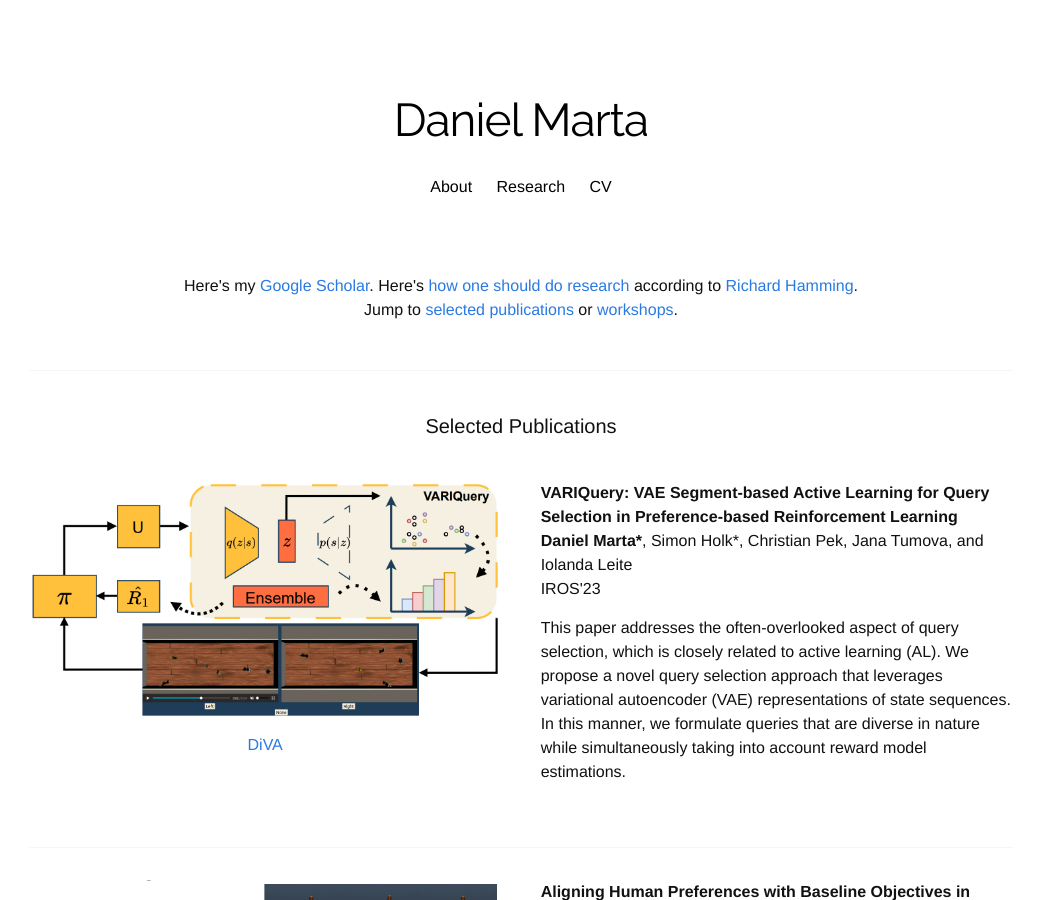
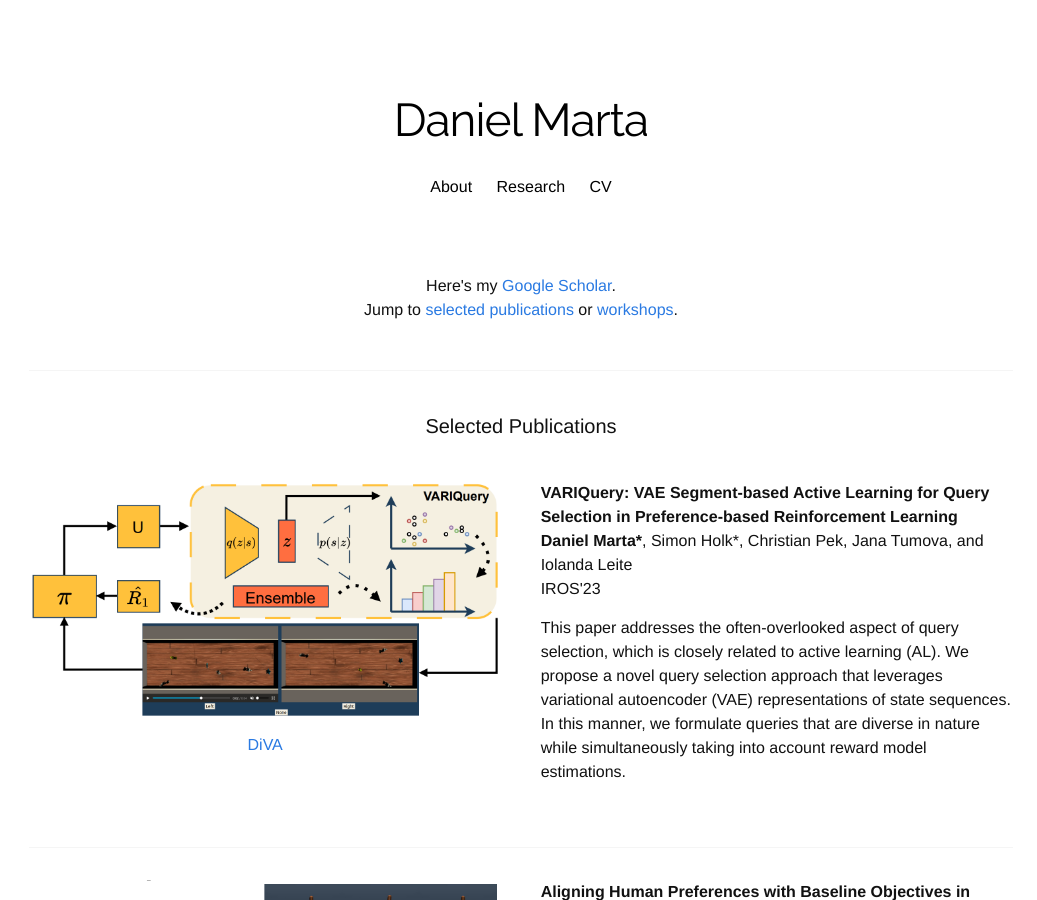
Before and after one commit to DanielLSM/daniellsm.github.io, a Jekyll site: the page built from research.html, in a window 1280 px wide and 900 px high. Shown: the whole window, without its empty margins (119-1156 px from the left). Built offline with Jekyll 4.4.1, drawn with Linux system fonts in a browser that asks for light colours; nearby versions of some CDN libraries; some web fonts are replaced; a style sheet for code colours, icons or effects is not loaded.

Commit message:
Update research.html
hamming change

```diff
--- a/research.html
+++ b/research.html
@@ -4,7 +4,7 @@ title: "Research Overview"
 ---
 
 <center>
-  Here's my <a href="https://scholar.google.com/citations?user=sfM-khoAAAAJ&hl=en">Google Scholar</a>. Here's <a href="https://www.cs.virginia.edu/~robins/YouAndYourResearch.html">how one should do research</a> according to <a href="https://en.wikipedia.org/wiki/Richard_Hamming">Richard Hamming</a>. <br>
+  Here's my <a href="https://scholar.google.com/citations?user=sfM-khoAAAAJ&hl=en">Google Scholar</a>. <br>
   Jump to <a href='#publications'> selected publications</a> or <a href='#workshops'>workshops</a>.
 </center>
 
```
